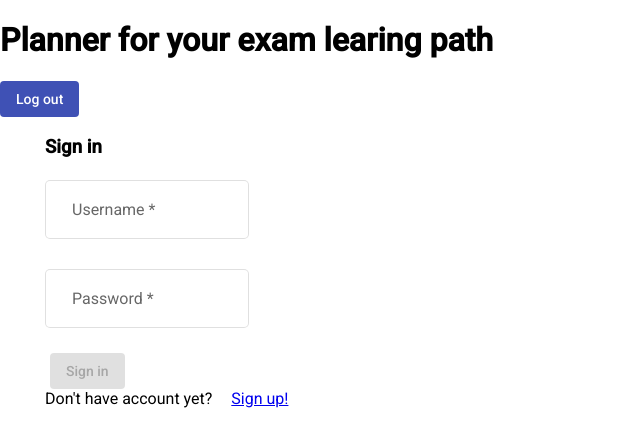
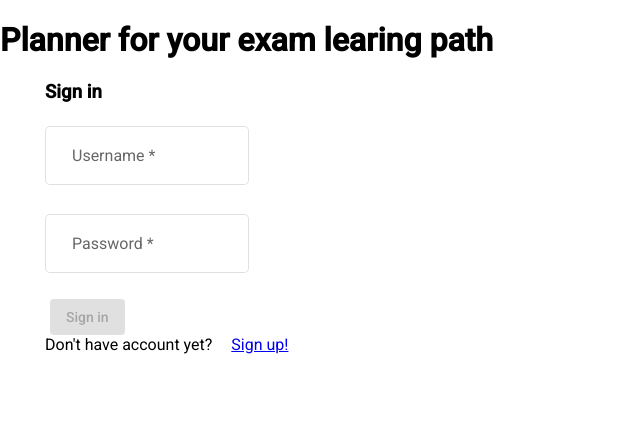
Before and after one commit to kkania44/learning-planner-frontend, an Angular app: page /auth/login in a window 1280 px wide. Shown: the top 446 px of the page, without its empty margins (0-640 px from the left). Built offline with nearby package versions, Linux system fonts and the light colour scheme.

Commit message:
fix: displaying logout btn after logout

```diff
--- a/src/app/app.component.html
+++ b/src/app/app.component.html
@@ -1,4 +1,4 @@
 <h1>{{ title }}</h1>
-<button mat-flat-button color="primary" (click)="logout()">Log out</button>
+<button *ngIf="isLoggedIn" mat-flat-button color="primary" (click)="logout()">Log out</button>
 
 <router-outlet></router-outlet>
--- a/src/app/app.component.ts
+++ b/src/app/app.component.ts
@@ -1,4 +1,4 @@
-import { Component } from '@angular/core';
+import { Component, OnInit } from '@angular/core';
 import { Router } from '@angular/router';
 import { TokenStorageService } from './auth/token-storage.service';
 
@@ -7,16 +7,23 @@ import { TokenStorageService } from './auth/token-storage.service';
   templateUrl: './app.component.html',
   styleUrls: ['./app.component.css']
 })
-export class AppComponent {
+export class AppComponent implements OnInit{
   title = 'Planner for your exam learing path';
+  isLoggedIn = false;
 
   constructor(
     private tokenStorage: TokenStorageService,
     private router: Router
     ) {}
 
+  ngOnInit(): void {
+    this.isLoggedIn = this.tokenStorage.getToken() ? true : false;
+  }
+
   logout() {
     this.tokenStorage.signOut();
     this.router.navigateByUrl('/auth/login');
+    this.isLoggedIn = false;
+    window.location.reload();
   }
 }
```
